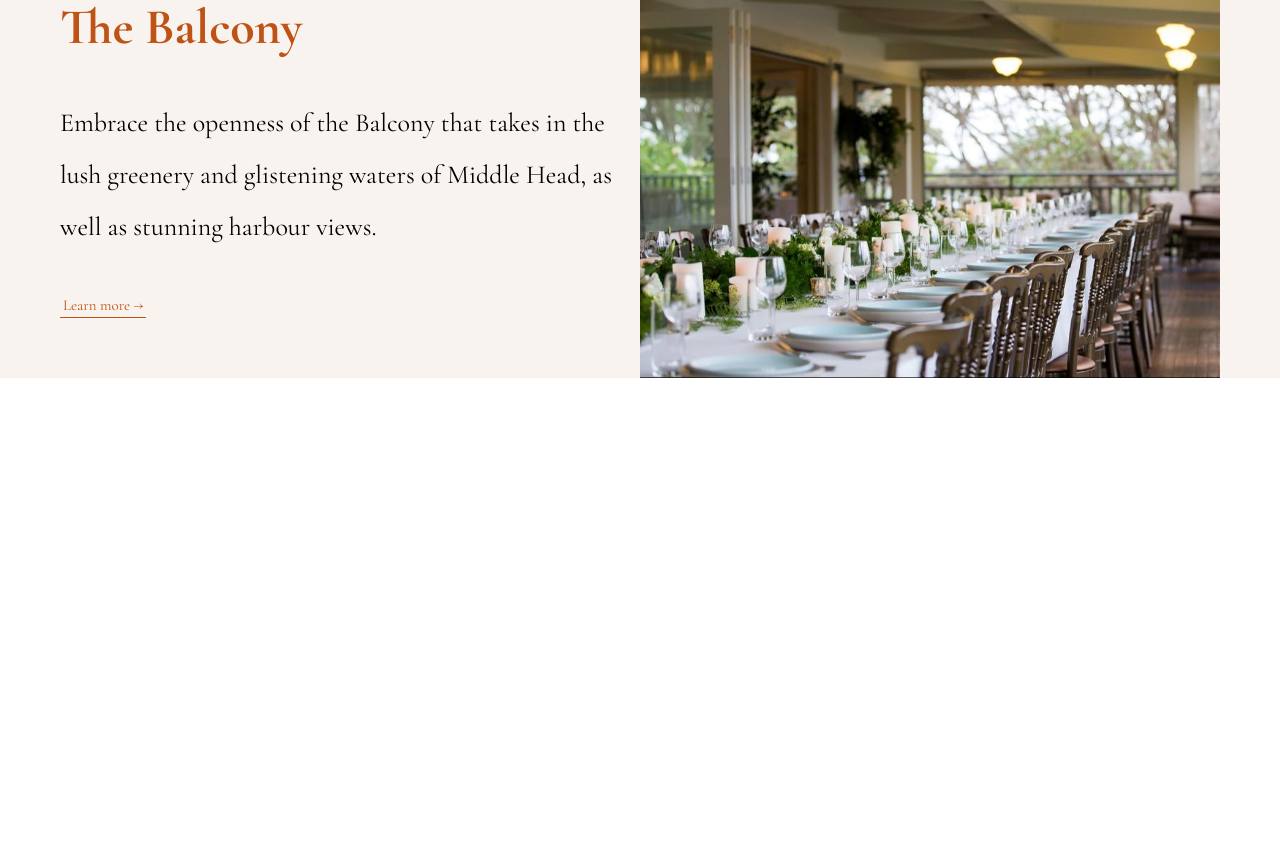
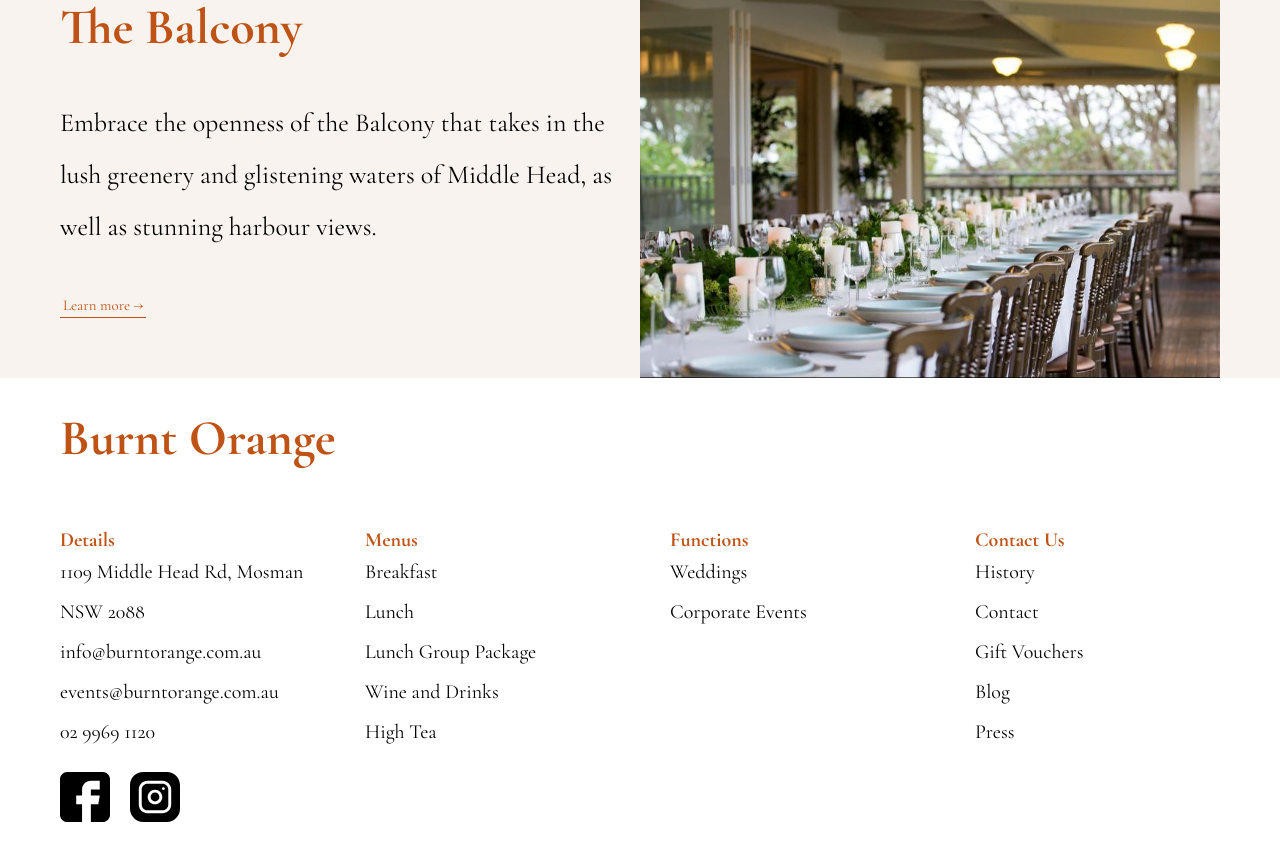
Before and after one commit to delroscol98/Burnt-Orange, a React (Create React App) app: page / in a window 1280 px wide. Shown: the part 3116-3974 px from the top of the page. Before the commit the page ends 3494 px from the top, so only its background shows below. Built offline with nearby package versions, Linux system fonts and the light colour scheme.

Commit message:
footer done

```diff
--- a/src/App.js
+++ b/src/App.js
@@ -1,6 +1,7 @@
 import React from "react";
 import About from "./components/About/About";
 import Card from "./components/Card/Card";
+import Footer from "./components/Footer/Footer";
 import Header from "./components/Header/Header";
 import Hours from "./components/Hours/Hours";
 import Rooms from "./components/Rooms/Rooms";
@@ -13,6 +14,7 @@
       <Hours />
       <Card />
       <Rooms />
+      <Footer />
     </>
   );
 };
--- /dev/null
+++ b/src/components/Footer/Footer.js
@@ -0,0 +1,41 @@
+import Section from "../UI/Section";
+import FooterContact from "./FooterContact";
+import FooterFunctions from "./FooterFunctions";
+import FooterMain from "./FooterMain";
+import FooterMenus from "./FooterMenus";
+
+import classes from "./Footer.module.css";
+
+const content = {
+  main: [
+    "1109 Middle Head Rd, Mosman NSW 2088",
+    "info@burntorange.com.au",
+    "events@burntorange.com.au",
+    "02 9969 1120",
+  ],
+  menus: [
+    "Breakfast",
+    "Lunch",
+    "Lunch Group Package",
+    "Wine and Drinks",
+    "High Tea",
+  ],
+  functions: ["Weddings", "Corporate Events"],
+  contact: ["History", "Contact", "Gift Vouchers", "Blog", "Press"],
+};
+
+const Footer = () => {
+  return (
+    <Section className={classes.footer}>
+      <h2 className={classes.title} style={{ margin: 0 }}>
+        Burnt Orange
+      </h2>
+      <FooterMain content={content.main} />
+      <FooterMenus content={content.menus} />
+      <FooterFunctions content={content.functions} />
+      <FooterContact content={content.contact} />
+    </Section>
+  );
+};
+
+export default Footer;
--- /dev/null
+++ b/src/components/Footer/Footer.module.css
@@ -0,0 +1,33 @@
+.footer {
+  display: grid;
+  grid-template-columns: repeat(4, 1fr);
+  gap: 6rem;
+  margin-top: 3rem;
+  margin-bottom: 3rem;
+}
+
+.title {
+  grid-column-start: 1;
+  grid-column-end: 5;
+}
+
+h4 {
+  color: var(--burnt-orange);
+  font-size: 2rem;
+}
+
+.links {
+  font-size: 1.5rem;
+  line-height: 2;
+}
+
+.icons-container {
+  display: flex;
+}
+
+.icon {
+  height: 5rem;
+  width: 5rem;
+  margin-right: 2rem;
+  margin-top: 2rem;
+}
--- /dev/null
+++ b/src/components/Footer/FooterContact.js
@@ -0,0 +1,21 @@
+import classes from "./Footer.module.css";
+
+const FooterContact = (props) => {
+  return (
+    <div>
+      <h4>Contact Us</h4>
+
+      <ul>
+        {props.content.map((item) => {
+          return (
+            <li className={classes.links}>
+              <a href="#top">{item}</a>
+            </li>
+          );
+        })}
+      </ul>
+    </div>
+  );
+};
+
+export default FooterContact;
--- /dev/null
+++ b/src/components/Footer/FooterFunctions.js
@@ -0,0 +1,21 @@
+import classes from "./Footer.module.css";
+
+const FooterFunctions = (props) => {
+  return (
+    <div>
+      <h4>Functions</h4>
+
+      <ul>
+        {props.content.map((item) => {
+          return (
+            <li className={classes.links}>
+              <a href="#top">{item}</a>
+            </li>
+          );
+        })}
+      </ul>
+    </div>
+  );
+};
+
+export default FooterFunctions;
--- /dev/null
+++ b/src/components/Footer/FooterMain.js
@@ -0,0 +1,35 @@
+import facebook from "../../assets/icons/facebook copy.svg";
+import instagram from "../../assets/icons/instagram copy.svg";
+
+import classes from "./Footer.module.css";
+
+const FooterMain = (props) => {
+  return (
+    <div>
+      <h4>Details</h4>
+      <ul>
+        {props.content.map((item) => {
+          return (
+            <li className={classes.links}>
+              <a href="#top">{item}</a>
+            </li>
+          );
+        })}
+        <div className={classes["icons-container"]}>
+          <a href="#top">
+            <img className={classes.icon} src={facebook} alt="facebook icon" />
+          </a>
+          <a href="#top">
+            <img
+              className={classes.icon}
+              src={instagram}
+              alt="instagram icon"
+            />
+          </a>
+        </div>
+      </ul>
+    </div>
+  );
+};
+
+export default FooterMain;
--- /dev/null
+++ b/src/components/Footer/FooterMenus.js
@@ -0,0 +1,21 @@
+import classes from "./Footer.module.css";
+
+const FooterMenus = (props) => {
+  return (
+    <div>
+      <h4>Menus</h4>
+
+      <ul>
+        {props.content.map((item) => {
+          return (
+            <li className={classes.links}>
+              <a href="#top">{item}</a>
+            </li>
+          );
+        })}
+      </ul>
+    </div>
+  );
+};
+
+export default FooterMenus;
```
